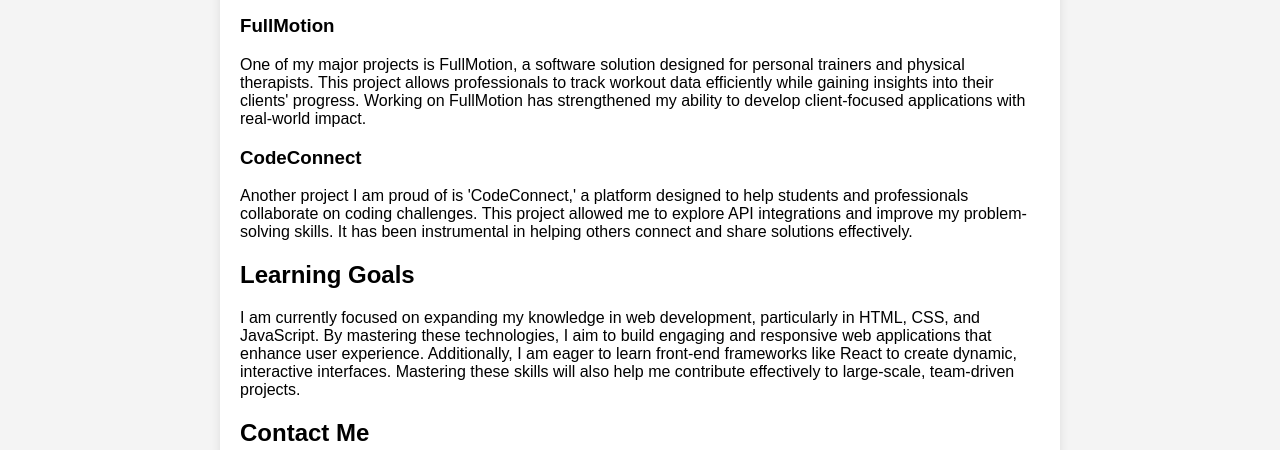
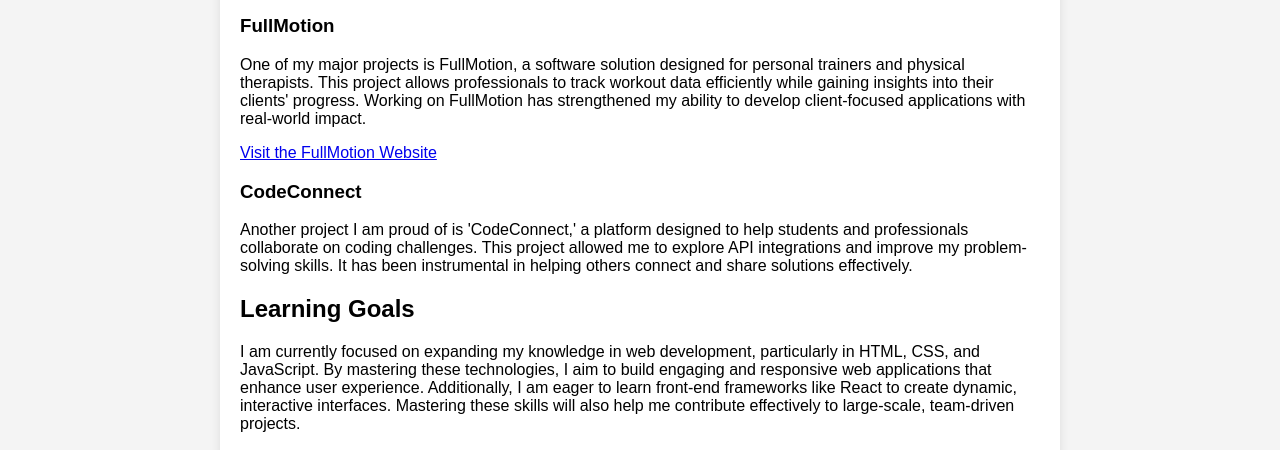
Before and after one commit to brennantrump/html-assignment, a plain HTML site: page index.html in a window 1280 px wide. Shown: the part 404-854 px from the top of the page. Drawn offline with Linux system fonts and the light colour scheme.

Commit message:
added full motion link

```diff
--- a/index.html
+++ b/index.html
@@ -80,6 +80,7 @@
             <img src="fullmotion-preview.png" alt="FullMotion Project">
             <h3>FullMotion</h3>
             <p>One of my major projects is FullMotion, a software solution designed for personal trainers and physical therapists. This project allows professionals to track workout data efficiently while gaining insights into their clients' progress. Working on FullMotion has strengthened my ability to develop client-focused applications with real-world impact.</p>
+            <a href="https://www.cs.odu.edu/~411yello/" target="_blank">Visit the FullMotion Website</a>
         </div>
         <div class="project">
             <h3>CodeConnect</h3>
```
